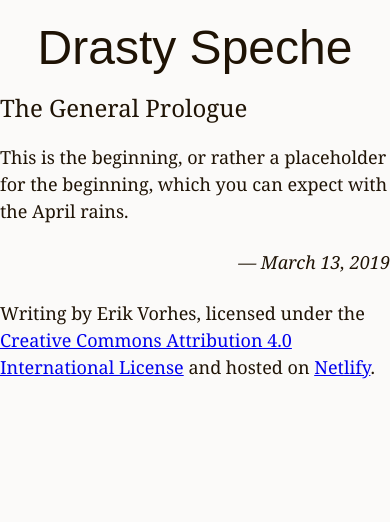
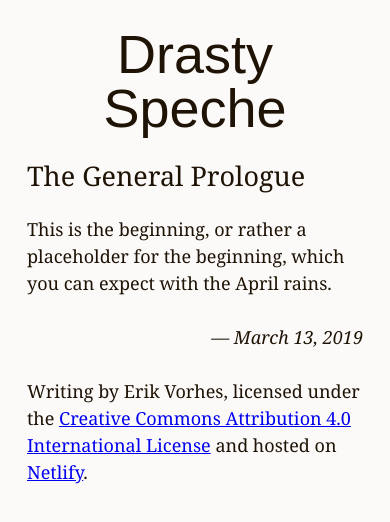
Before and after one commit to erikvorhes/drasty, an Eleventy site: page index.md in a window 390 px wide. Built offline with nearby package versions, Linux system fonts and the light colour scheme; Eleventy itself is replaced by a stand-in of ours; files that its build step writes are made by us from their sources; a web font is replaced by a local one.

Commit message:
CSS tweaks, including var syntax for webfonts

```diff
--- a/css/common.css
+++ b/css/common.css
@@ -4,31 +4,34 @@
 
 :root {
   background-color: hsl(34, 12%, 98%);
+  font-size: 125%;
   height: 100%;
+
+  --banner: "English Textura A", "English Textura B", fantasy;
+  --text: "Mercury SSm A", "Mercury SSm B", Georgia, serif;
+}
+
+@media screen and (max-width: 720px) {
+  :root {
+    font-size: 112.5%;
+  }
 }
 
 body {
   color: hsl(32, 73%, 7%);
-  font-family: "Mercury SSm A", "Mercury SSm B", Georgia, serif;
+  font-family: var(--text);
   font-kerning: normal;
-  font-size: 125%;
   font-variant-ligatures: common-ligatures;
   line-height: 1.5;
   margin: 0;
+  padding: 1.5rem;
   text-size-adjust: 100%;
 }
 
-@media screen and (max-width: 720px) {
-  body {
-    font-size: 112.5%;
-  }
-}
-
 body > header {
-  font-family: "English Textura A", "English Textura B", fantasy;
+  font-family: var(--banner);
   font-size: 3rem;
   line-height: 1;
-  padding-top: 1.5rem;
   text-align: center;
 }
 
```
